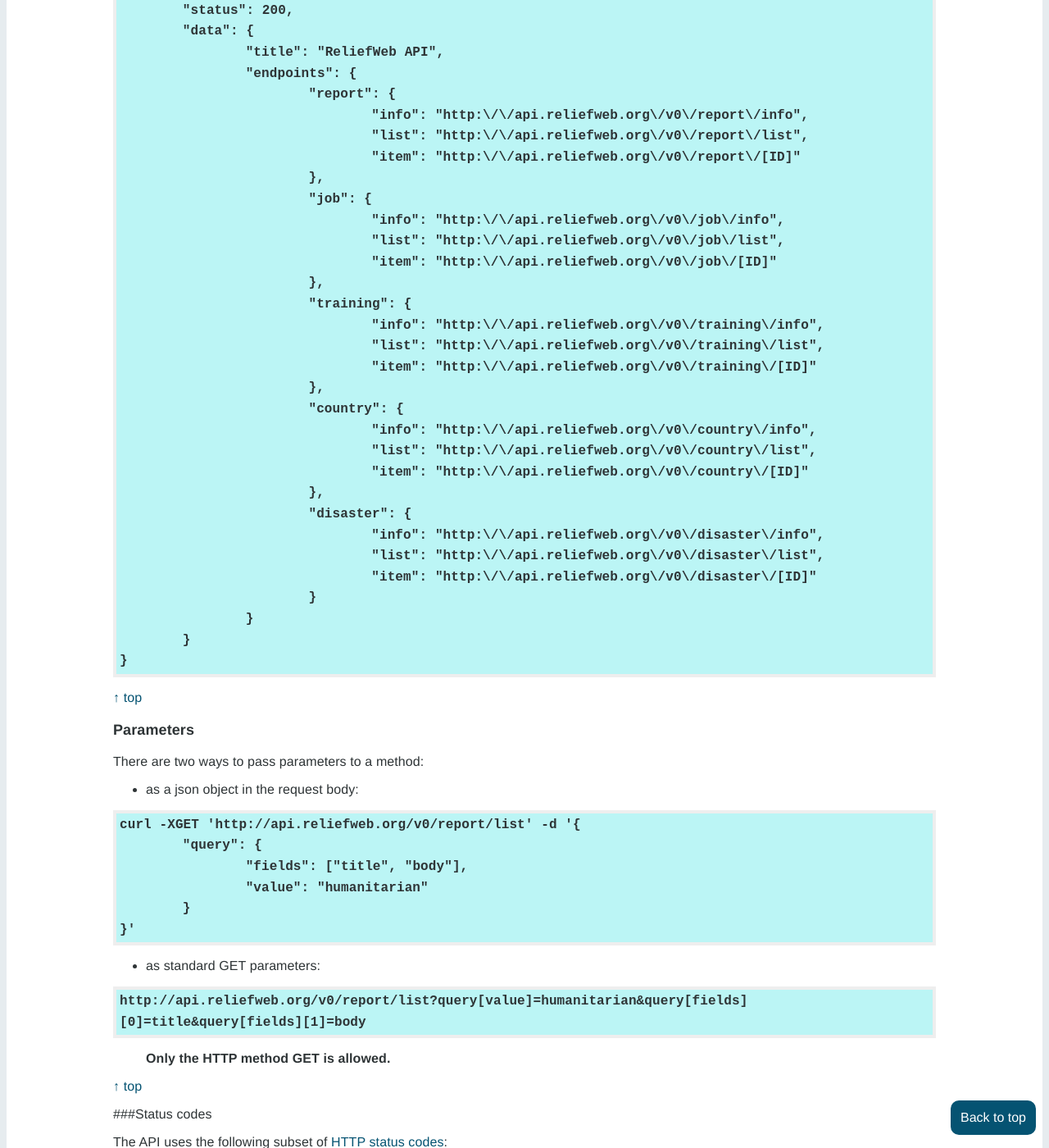
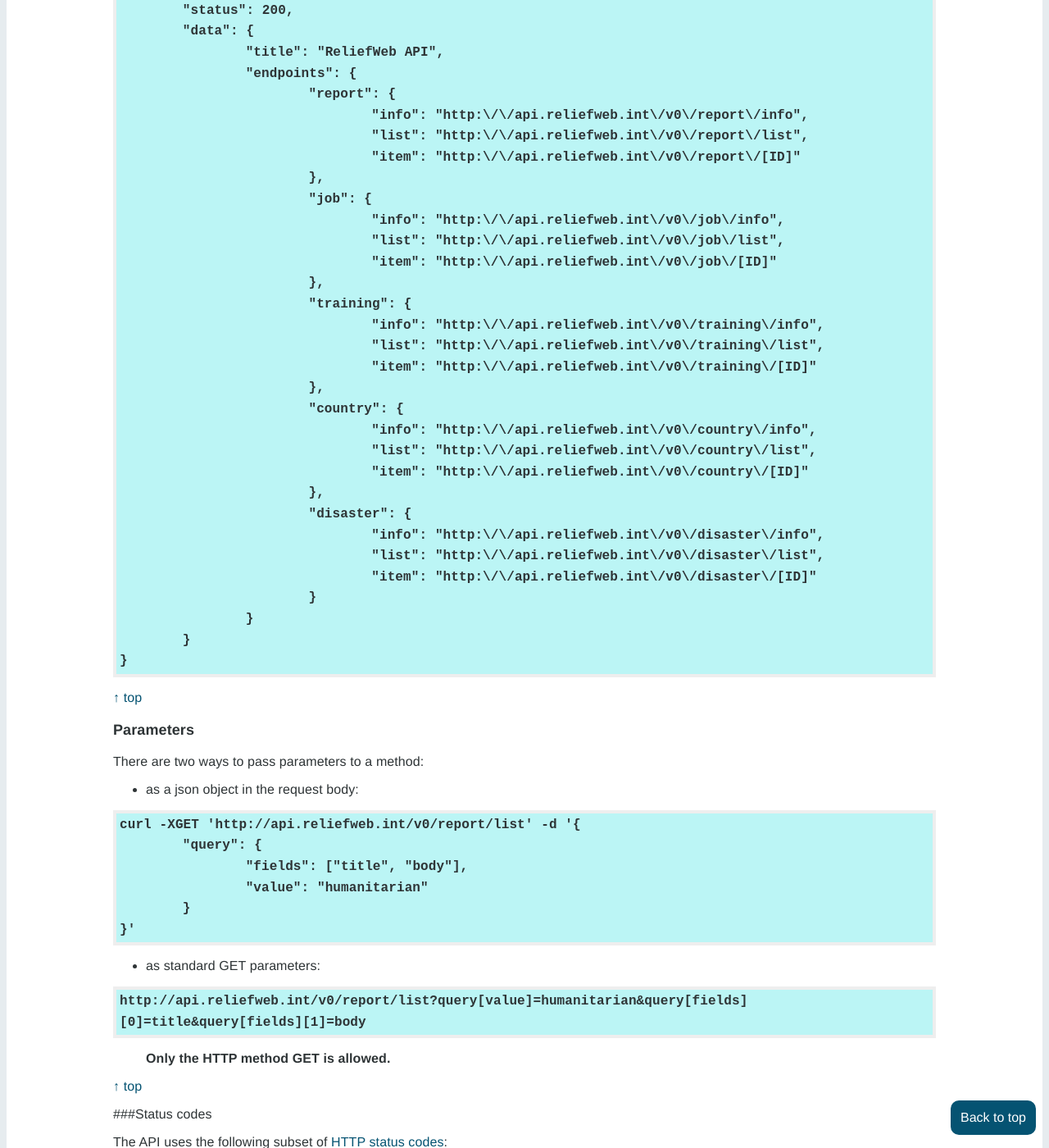
Before and after one commit to UN-OCHA/rwint-api-doc, a Jekyll site: the page built from v0/index.md, in a window 1280 px wide and 1400 px high, scrolled down 2716 px. Shown: the whole window at 82% size. Built offline with Jekyll 4.4.1, drawn with Linux system fonts in a browser that asks for light colours; some of the changed text lies outside the part shown.

Commit message:
chore: update again to .int
Refs: RW-809

````diff
--- a/CNAME
+++ b/CNAME
@@ -1 +1 @@
-apidoc.reliefweb.org
+apidoc.reliefweb.int
--- a/_meta/doc-use.html
+++ b/_meta/doc-use.html
@@ -6,6 +6,6 @@ order: 60
 
 <p>All examples in this documentation can be edited in place and tested against the API using the 'Try it out' button.</p>
 
-<p>The API was also documented in line with version 2.0 of the <a href="https://openapis.org/specification">OpenAPI Specification</a>. The definition is at <a href="http://apidoc.reliefweb.org/swagger.yaml">http://apidoc.reliefweb.org/swagger.yaml</a>. Please <a href="https://reliefweb.int/contact">let us know</a> if you would like to see it updated to version 3.</p>
+<p>The API was also documented in line with version 2.0 of the <a href="https://openapis.org/specification">OpenAPI Specification</a>. The definition is at <a href="http://apidoc.reliefweb.int/swagger.yaml">http://apidoc.reliefweb.int/swagger.yaml</a>. Please <a href="https://reliefweb.int/contact">let us know</a> if you would like to see it updated to version 3.</p>
 
 <p>There is also a forum for questions and discussion at <a href="https://groups.google.com/forum/#!forum/rw-api-dev">groups.google.com</a></p>
--- a/v0/index.md
+++ b/v0/index.md
@@ -54,7 +54,7 @@ http://APIURL/VERSION/[ENTITY/[METHOD|ITEMID[?PARAMETERS]]]
 
 | reference          | description | values |
 | ------------------ | ----------- | ------ |
-| **APIURL**         | Main url. [More information.](#api-url)  | `api.reliefweb.org` |
+| **APIURL**         | Main url. [More information.](#api-url)  | `api.reliefweb.int` |
 | **VERSION**        | API Version number. [More information.](#version) | `v0`|
 | **ENTITY**         | Type of entity that is being queried. [More information.](#entities) | `report`, `job`, `training`, `disaster` or `country`. |
 | **METHOD** or **ITEMID**| Type of request, or specific id of item being queried. [More information.](#methods) | `info`, `list` or numeric id. |
@@ -77,7 +77,7 @@ An unsuccessful call returns:
 Example of a successful call:
 
 ```
-http://api.reliefweb.org/v0/report/list?limit=1
+http://api.reliefweb.int/v0/report/list?limit=1
 ```
 
 Returns
@@ -111,7 +111,7 @@ Returns
 While this remains a Reliefweb Labs project, the url for API calls is:
 
 ```
-http://api.reliefweb.org
+http://api.reliefweb.int
 ```
 
 The URL is likely to change when the API leaves beta.
@@ -126,7 +126,7 @@ The current available version is a beta version labeled **`v0`**.
 Calling the API with just the version number returns the available API endpoints:
 
 ```
-curl -XGET 'http://api.reliefweb.org/v0'
+curl -XGET 'http://api.reliefweb.int/v0'
 ```
 
 Returns:
@@ -139,29 +139,29 @@ Returns:
 		"title": "ReliefWeb API",
 		"endpoints": {
 			"report": {
-				"info": "http:\/\/api.reliefweb.org\/v0\/report\/info",
-				"list": "http:\/\/api.reliefweb.org\/v0\/report\/list",
-				"item": "http:\/\/api.reliefweb.org\/v0\/report\/[ID]"
+				"info": "http:\/\/api.reliefweb.int\/v0\/report\/info",
+				"list": "http:\/\/api.reliefweb.int\/v0\/report\/list",
+				"item": "http:\/\/api.reliefweb.int\/v0\/report\/[ID]"
 			},
 			"job": {
-				"info": "http:\/\/api.reliefweb.org\/v0\/job\/info",
-				"list": "http:\/\/api.reliefweb.org\/v0\/job\/list",
-				"item": "http:\/\/api.reliefweb.org\/v0\/job\/[ID]"
+				"info": "http:\/\/api.reliefweb.int\/v0\/job\/info",
+				"list": "http:\/\/api.reliefweb.int\/v0\/job\/list",
+				"item": "http:\/\/api.reliefweb.int\/v0\/job\/[ID]"
 			},
 			"training": {
-				"info": "http:\/\/api.reliefweb.org\/v0\/training\/info",
-				"list": "http:\/\/api.reliefweb.org\/v0\/training\/list",
-				"item": "http:\/\/api.reliefweb.org\/v0\/training\/[ID]"
+				"info": "http:\/\/api.reliefweb.int\/v0\/training\/info",
+				"list": "http:\/\/api.reliefweb.int\/v0\/training\/list",
+				"item": "http:\/\/api.reliefweb.int\/v0\/training\/[ID]"
 			},
 			"country": {
-				"info": "http:\/\/api.reliefweb.org\/v0\/country\/info",
-				"list": "http:\/\/api.reliefweb.org\/v0\/country\/list",
-				"item": "http:\/\/api.reliefweb.org\/v0\/country\/[ID]"
+				"info": "http:\/\/api.reliefweb.int\/v0\/country\/info",
+				"list": "http:\/\/api.reliefweb.int\/v0\/country\/list",
+				"item": "http:\/\/api.reliefweb.int\/v0\/country\/[ID]"
 			},
 			"disaster": {
-				"info": "http:\/\/api.reliefweb.org\/v0\/disaster\/info",
-				"list": "http:\/\/api.reliefweb.org\/v0\/disaster\/list",
-				"item": "http:\/\/api.reliefweb.org\/v0\/disaster\/[ID]"
+				"info": "http:\/\/api.reliefweb.int\/v0\/disaster\/info",
+				"list": "http:\/\/api.reliefweb.int\/v0\/disaster\/list",
+				"item": "http:\/\/api.reliefweb.int\/v0\/disaster\/[ID]"
 			}
 		}
 	}
@@ -178,7 +178,7 @@ There are two ways to pass parameters to a method:
 - as a json object in the request body:
 
 ```json
-curl -XGET 'http://api.reliefweb.org/v0/report/list' -d '{
+curl -XGET 'http://api.reliefweb.int/v0/report/list' -d '{
 	"query": {
 		"fields": ["title", "body"],
 		"value": "humanitarian"
@@ -189,7 +189,7 @@ curl -XGET 'http://api.reliefweb.org/v0/report/list' -d '{
 - as standard GET parameters:
 
 ```
-http://api.reliefweb.org/v0/report/list?query[value]=humanitarian&query[fields][0]=title&query[fields][1]=body
+http://api.reliefweb.int/v0/report/list?query[value]=humanitarian&query[fields][0]=title&query[fields][1]=body
 ```
 
 > **Only the HTTP method GET is allowed.**
@@ -245,7 +245,7 @@ Currently data can be fetched for 5 entities:
 Calling the API with the version number and entity type gives endpoints for just that entity type:
 
 ```
-curl -XGET 'http://api.reliefweb.org/v0/report'
+curl -XGET 'http://api.reliefweb.int/v0/report'
 ```
 
 Returns:
@@ -258,9 +258,9 @@ Returns:
     "title":"ReliefWeb API",
     "entity":"report",
     "endpoints":{
-      "info":"http:\/\/api.reliefweb.org\/v0\/report\/info",
-      "list":"http:\/\/api.reliefweb.org\/v0\/report\/list",
-      "item":"http:\/\/api.reliefweb.org\/v0\/report\/[ID]"
+      "info":"http:\/\/api.reliefweb.int\/v0\/report\/info",
+      "list":"http:\/\/api.reliefweb.int\/v0\/report\/list",
+      "item":"http:\/\/api.reliefweb.int\/v0\/report\/[ID]"
     }
   }
 }
@@ -299,7 +299,7 @@ This method returns information about the entity, mainly the definition of the f
 Example:
 
 ```
-curl -XGET 'http://api.reliefweb.org/v0/country/info'
+curl -XGET 'http://api.reliefweb.int/v0/country/info'
 ```
 
 Returns:
@@ -461,7 +461,7 @@ It accepts the following parameters, (`fields`, `query`, `filter` and `sort` are
 Example:
 
 ```json
-curl -XGET 'http://api.reliefweb.org/v0/report/list' -d '{
+curl -XGET 'http://api.reliefweb.int/v0/report/list' -d '{
 	"offset": 0,
 	"limit": 3,
 	"fields": {
@@ -881,7 +881,7 @@ It accepts the following parameters (see the `list` method for more details):
 For example:
 
 ```json
-curl -XGET 'http://api.reliefweb.org/v0/report/count' -d '{
+curl -XGET 'http://api.reliefweb.int/v0/report/count' -d '{
   "query": {
     "value" : "country:Japan"
   }
@@ -915,7 +915,7 @@ By default, without any parameter, it returns all the available (existing) field
 Example:
 
 ```
-curl -XGET 'http://api.reliefweb.org/v0/report/573658'
+curl -XGET 'http://api.reliefweb.int/v0/report/573658'
 ```
 
 Returns:
@@ -989,7 +989,7 @@ This "method" accepts only one parameter:
 For example:
 
 ```json
-curl -XGET 'http://api.reliefweb.org/v0/report/573658' -d '{
+curl -XGET 'http://api.reliefweb.int/v0/report/573658' -d '{
   "fields": {
     "include" : ["country.iso3"]
   }
@@ -1026,7 +1026,7 @@ Returns:
 URL, primary country name and title of latest 5 headlines, sorted by date.
 
 ```json
-curl -XGET 'http://api.reliefweb.org/v0/report/list' -d '{
+curl -XGET 'http://api.reliefweb.int/v0/report/list' -d '{
 	"limit": 5,
 	"fields": {
 		"include": ["url", "primary_country.name", "title"]
@@ -1041,7 +1041,7 @@ curl -XGET 'http://api.reliefweb.org/v0/report/list' -d '{
 or
 
 ```
-http://api.reliefweb.org/v0/report/list?limit=5&fields[include][0]=url&fields[include][1]=primary_country.name&fields[include][2]=title&filter[field]=headline&sort[0]=date.created:desc
+http://api.reliefweb.int/v0/report/list?limit=5&fields[include][0]=url&fields[include][1]=primary_country.name&fields[include][2]=title&filter[field]=headline&sort[0]=date.created:desc
 ```
 
 Returns:
@@ -1117,7 +1117,7 @@ Returns:
 **2. Latest Map for Syria**
 
 ```json
-curl -XGET 'http://api.reliefweb.org/v0/report/list' -d '{
+curl -XGET 'http://api.reliefweb.int/v0/report/list' -d '{
 	"limit": 1,
 	"fields": {
 		"include": ["url", "title", "file.preview"]
@@ -1135,7 +1135,7 @@ curl -XGET 'http://api.reliefweb.org/v0/report/list' -d '{
 or
 
 ```
-http://api.reliefweb.org/v0/report/list?limit=1&fields[include][0]=url&fields[include][1]=title&fields[include][2]=file.preview&query[value]=primary_country:Syria format:map&filter[field]=file.preview&sort[0]=date.created:desc
+http://api.reliefweb.int/v0/report/list?limit=1&fields[include][0]=url&fields[include][1]=title&fields[include][2]=file.preview&query[value]=primary_country:Syria format:map&filter[field]=file.preview&sort[0]=date.created:desc
 ```
 
 Returns:
@@ -1186,7 +1186,7 @@ Filtering for maps can be done in 2 ways:
 **3. Example of an error due to a bad syntax:**
 
 ```
-http://api.reliefweb.org/v0/report/list?limit=1&fields=country
+http://api.reliefweb.int/v0/report/list?limit=1&fields=country
 ```
 
 Returns:
````
